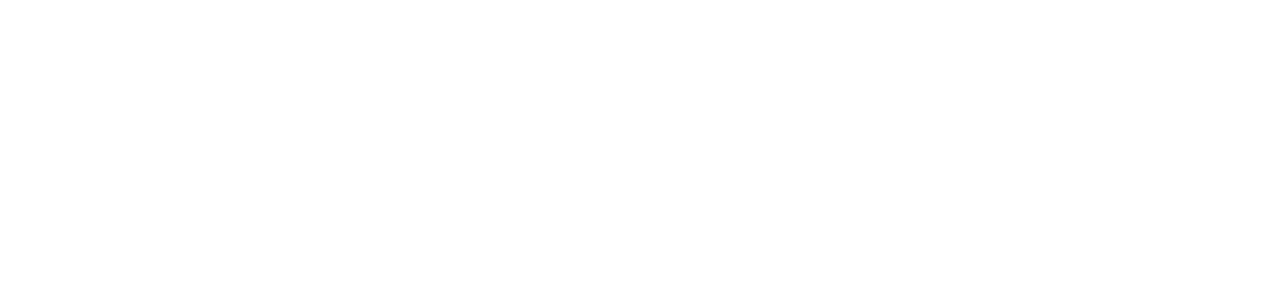
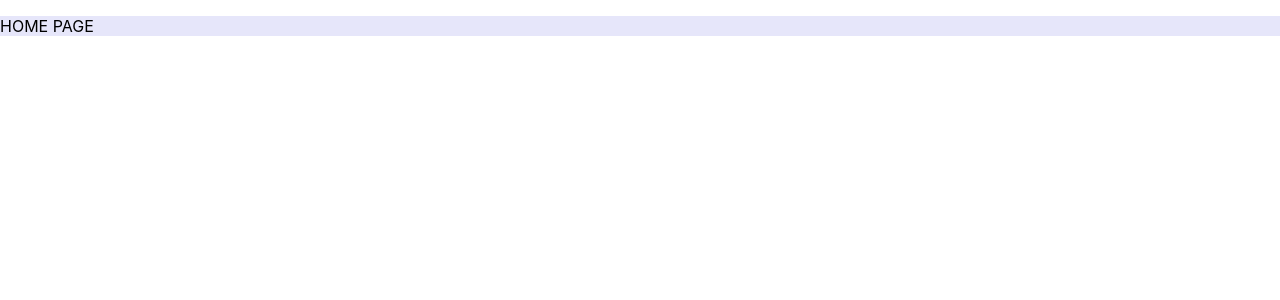
Before and after one commit to asime204/hestus, a React (Create React App) app: page /Home in a window 1280 px wide. Before the commit this address had no page. Shown: the top 300 px of the page. Built offline with nearby package versions, Linux system fonts and the light colour scheme; the HTML template or start-up script is replaced by a standard one.

Commit message:
Home page and Home route added

```diff
--- a/src/App.js
+++ b/src/App.js
@@ -4,7 +4,7 @@
 import Landing from './views/Landing';
 // import SignUp from './views/Signup';
 // import Login from './views/Login';
-// import Feed from './views/Feed';
+import Home from './views/Home';
 // import Budget from './views/Budget';
 
 
@@ -112,11 +112,12 @@
 
                     <Routes>
                         <Route path='/' element={<Landing />} />
-                        {/* <Route path='/budget' element={<Budget user={user} paychecks={paychecks} setPaychecks={setPaychecks} bills={bills} setBills={setBills} setLeftOver={setLeftOver} calculateLeftOver={calculateLeftOver} handleAddPaycheck={handleAddPaycheck} handleAddBill={handleAddBill}/>} />
-                        <Route path='/feed' element={<Feed totalIncome={totalIncome} totalBills={totalBills} paychecks={paychecks} bills={bills}/>} />
-                        <Route path='/signup' element={<SignUp />} />
-                        <Route path='/login' element={<Login logMeIn={logMeIn}/>} /> */}
-                        {/* <Route path='/posts/:postId' element={<SinglePost user={user}/>} />
+                        {/* <Route path='/budget' element={<Budget user={user} paychecks={paychecks} setPaychecks={setPaychecks} bills={bills} setBills={setBills} setLeftOver={setLeftOver} calculateLeftOver={calculateLeftOver} handleAddPaycheck={handleAddPaycheck} handleAddBill={handleAddBill}/>} /> */}
+                        <Route path='/Home' element={<Home />} />
+                        {/* totalIncome={totalIncome} totalBills={totalBills} paychecks={paychecks} bills={bills} */}
+                        {/* <Route path='/signup' element={<SignUp />} />
+                        <Route path='/login' element={<Login logMeIn={logMeIn}/>} />
+                        <Route path='/posts/:postId' element={<SinglePost user={user}/>} />
                         <Route path='/posts/update/:postId' element={<UpdatePost user={user}/>} />
                         <Route path='/posts/create' element={<CreatePost user={user}/>} /> */}
                     </Routes>
--- /dev/null
+++ b/src/views/Home.js
@@ -0,0 +1,101 @@
+import React, { useEffect, useState, useRef } from 'react';
+// import Chart from 'chart.js/auto';
+// import Calendar from '../components/Calendar';
+// import AnimeQuote from '../components/AnimeQuote';
+// import JokeQuote from '../components/JokeQuote';
+
+export default function Home(props) {
+    // const { totalIncome, totalBills, paychecks, bills } = props;
+    // const chartRef = useRef();
+    // const [chartData, setChartData] = useState({});
+    // let myChart = useRef();
+    // Chart.defaults.color = '#FFFFFF';
+
+    // useEffect(() => {
+    //     setChartData({
+    //         labels: ['Income', 'Bills'],
+    //         datasets: [
+    //             {
+    //                 label: 'Total Income vs Total Bills',
+    //                 data: [totalIncome, totalBills],
+    //                 backgroundColor: [
+    //                     'rgba(75, 192, 192, 0.2)',
+    //                     'rgba(255, 99, 132, 0.2)',
+    //                 ],
+    //                 borderColor: [
+    //                     'rgba(75, 192, 192, 1)',
+    //                     'rgba(255, 99, 132, 1)',
+    //                 ],
+    //                 borderWidth: 1,
+    //             },
+    //         ],
+    //     });
+    // }, [totalIncome, totalBills]);
+
+    // useEffect(() => {
+    //     if (chartRef.current && chartData.datasets) {
+    //         if (myChart.current) {
+    //             myChart.current.destroy();
+    //         }
+    //         myChart.current = new Chart(chartRef.current, {
+    //             type: 'bar',
+    //             data: chartData,
+    //         });
+    //     }
+    // }, [chartData, chartRef]);
+
+    return (
+        // <div className="feedcontainer">
+        //     <div className="row">
+        //         <div className="col-md-6 d-flex align-items-center pt-3 pb-3 px-5">
+        //             <div className="unique-class-name-1">
+        //                 <div className="card text-center col-md-12">
+        //                     <div className="card-body">
+        //                         <Calendar paychecks={paychecks} bills={bills} />
+        //                     </div>
+        //                 </div>
+        //             </div>
+        //         </div>
+        //         <div className="col-md-6">
+        //             <div className="unique-class-name-2">
+        //                 <div className="card text-center col-md-12">
+        //                     <div className="card-body">
+        //                         <h5 className="card-title">Budget</h5>
+        //                         <canvas ref={chartRef}></canvas>
+        //                         <a href="/budget" className="btn btn-primary" style={{ borderColor: "white" }}>Update</a>
+        //                     </div>
+        //                 </div>
+        //             </div>
+        //         </div>
+        //         <div className="col-md-6">
+        //             <div className="unique-class-name-3">
+        //                 <div className="card text-center">
+        //                     <div className="card-body">
+        //                         <i className="fa-solid fa-chart-column fa-2x"></i>
+        //                         <h5 className="card-title">Quote of the Day</h5>
+        //                         <AnimeQuote />
+        //                     </div>
+        //                 </div>
+        //             </div>
+        //         </div>
+        //         <div className="col-md-6">
+        //             <div className="unique-class-name-4">
+        //                 <div className="card text-center">
+        //                     <div className="card-body">
+        //                         <i className="fa-regular fa-calendar-days fa-2x"></i>
+        //                         <h5 className="card-title">Joke of the Day</h5>
+        //                         <JokeQuote />
+        //                     </div>
+        //                 </div>
+        //             </div>
+        //         </div>
+
+
+        //     </div>
+        // </div>
+
+        <div>
+            <p>HOME PAGE</p>
+        </div>
+    );
+}
```
